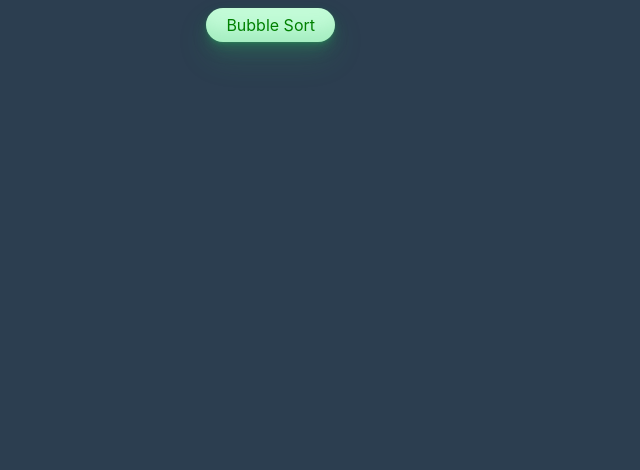
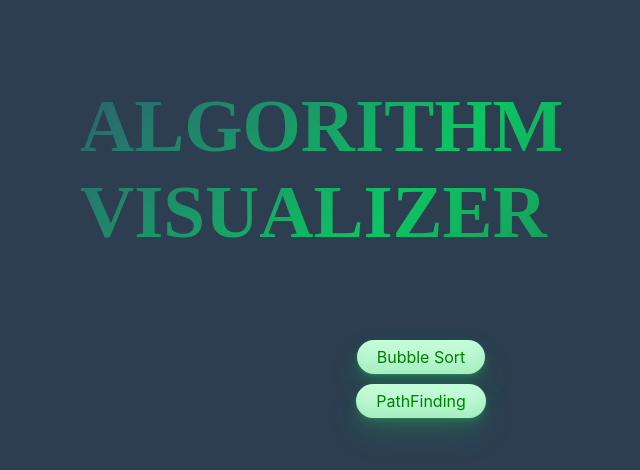
Before and after one commit to calingoia2001/BubbleSort-Algorithm-Visualizer-Project, a plain HTML site: page Main/MainPage/Main.html in a window 1280 px wide. Shown: the whole page, without its empty margins (244-884 px from the left). Drawn offline with Linux system fonts and the light colour scheme.

Commit message:
styled main page

```diff
--- a/Main/BubbleSort/index.js
+++ b/Main/BubbleSort/index.js
@@ -47,7 +47,7 @@ async function bubbleSort(array) {
     return array;
 }
 
-async function selectionSort(array) {
+/*async function selectionSort(array) {
     let bars = document.getElementsByClassName("bar");
     let speed = document.getElementById('speedRange').value;
     for(let i = 0 ; i < array.length; i++) {
@@ -75,7 +75,7 @@ async function selectionSort(array) {
         await sleep(speed);
     }
     return array;
-}
+}*/
 
 randomize_arr.addEventListener('click', () => {
     randomUnsortedArray();
@@ -90,7 +90,6 @@ randomize_arr.addEventListener('click', () => {
 
 sort_btn.addEventListener('click', () => {
     bubbleSort(unsortedArr);
-    //selectionSort(unsortedArr);
 })
 
 rst_btn.addEventListener('click', () => {
--- a/Main/MainPage/Main.html
+++ b/Main/MainPage/Main.html
@@ -9,10 +9,24 @@
     <title>Algoritm visualizer</title>
 </head>
 <body>
-    <button class="btns" id="bubblesort">Bubble Sort</button>
+
+    <div class="row">
+        <div class="col-md-12 text-center">
+          <h3 class="animate-charcter">Algorithm Visualizer</h3>
+        </div>
+      </div>
+
+    <div class="buttons" style="margin: 0 auto; width: 200px; text-align: center;">
+        <button class="btns" id="bubblesort" data-inline="true">Bubble Sort</button>
+        <button class="btns" id="pathfinding" data-inline="true">PathFinding</button>
+    </div>
+
     <script>
         document.getElementById('bubblesort').addEventListener('click', () => {
             location.href = "../BubbleSort/index.html";
+        });
+        document.getElementById('pathfinding').addEventListener('click', () => {
+            location.href = "../PathFinding/index.html";
         })
     </script>
 </body>
--- a/Main/MainPage/styleMain.css
+++ b/Main/MainPage/styleMain.css
@@ -3,7 +3,8 @@ body{
 }
 
 .btns {
-    margin-left: 35%;
+    margin-left: 25%;
+    margin-top: 5%;
     background-color: #c2fbd7;
     border-radius: 100px;
     box-shadow: rgba(44, 187, 99, .2) 0 -25px 18px -14px inset,rgba(44, 187, 99, .15) 0 1px 2px,rgba(44, 187, 99, .15) 0 2px 4px,rgba(44, 187, 99, .15) 0 4px 8px,rgba(44, 187, 99, .15) 0 8px 16px,rgba(44, 187, 99, .15) 0 16px 32px;
@@ -21,3 +22,36 @@ body{
     -webkit-user-select: none;
     touch-action: manipulation;
 }
+
+.buttons {
+    align-items: center;
+}
+
+.animate-charcter
+{
+   text-transform: uppercase;
+   margin-left: 25%;
+  background-image: linear-gradient(
+    -225deg,
+    #231557 0%,
+    #44107a 29%,
+    #0dc462 67%,
+    #2c3e50 100%
+  );
+  background-size: auto auto;
+  background-clip: border-box;
+  background-size: 200% auto;
+  color: #fff;
+  background-clip: text;
+  -webkit-background-clip: text;
+  -webkit-text-fill-color: transparent;
+  animation: textclip 2s linear infinite;
+  display: inline-block;
+      font-size: 75px;
+}
+
+@keyframes textclip {
+  to {
+    background-position: 200% center;
+  }
+}
```
Also changed, not shown: Main/Pathfinding/index.html (added, +12 -0 lines), Main/Pathfinding/index.js (added), Main/Pathfinding/style.css (added).
